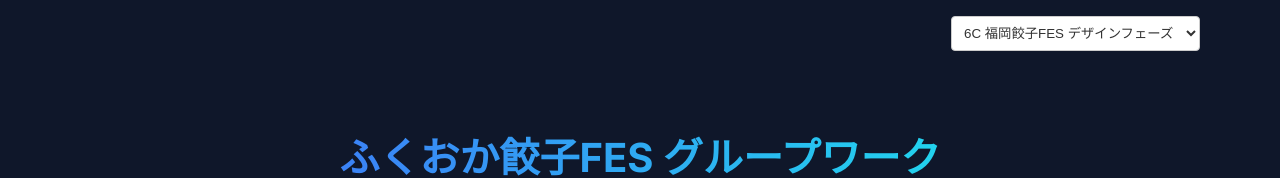
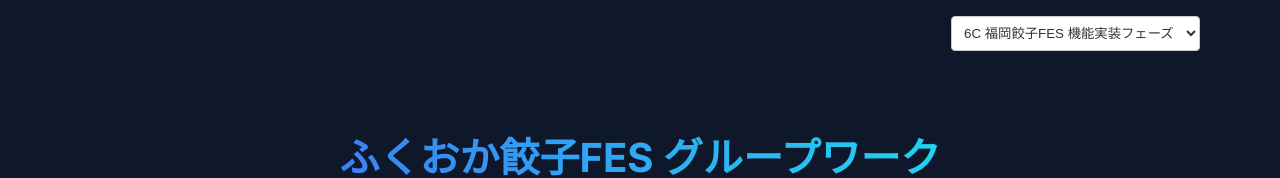
Before and after one commit to yskf0327/group-tool, a Vue app: page / in a window 1280 px wide. Shown: the top 178 px of the page. Built offline with nearby package versions, Linux system fonts and the light colour scheme.

Commit message:
fix:セレクトメニューを修正

```diff
--- a/src/App.vue
+++ b/src/App.vue
@@ -10,10 +10,10 @@ const route = useRoute()
 const router = useRouter()
 const { projectInfo, groups, fetchData } = useGroupData()
 
-const currentKey = ref(route.params.id || '202511_6c_gyoza')
+const currentKey = ref(route.params.id || '202602_6c_gyoza')
 
 const loadData = async (key) => {
-  if (!key) { key = '202511_6c_gyoza' }
+  if (!key) { key = '202602_6c_gyoza' }
   await fetchData(key)
 }
 
@@ -28,7 +28,7 @@ watch(
   // 第二引数: 監視対象が変化した時に実行するコールバック関数
   (newId) => {
     // 念の為代入
-    currentKey.value = newId || '202511_6c_gyoza'
+    currentKey.value = newId || '202602_6c_gyoza'
     loadData(newId)
   }
 )
--- a/src/components/DataSelector.vue
+++ b/src/components/DataSelector.vue
@@ -8,8 +8,7 @@ defineEmits(['update:modelValue'])
   <div class="data-selector">
     <select name="data-selector" id="data-selector" :value="modelValue"
       @change="$emit('update:modelValue', $event.target.value)">
-      <option value="202511_6c_gyoza">6C 福岡餃子FES デザインフェーズ</option>
-      <option value="dummy_class_b">テスト用ダミー</option>
+      <option value="202602_6c_gyoza">6C 福岡餃子FES 機能実装フェーズ</option>
     </select>
   </div>
 
```
Also changed, not shown: public/data/202602_6c_gyoza/members.json (renamed from public/data/202511_6c_gyoza/members.json), public/data/202602_6c_gyoza/project-info.json (renamed from public/data/202511_6c_gyoza/project-info.json), public/data/202602_6c_gyoza/teams.json (renamed from public/data/202511_6c_gyoza/teams.json).
